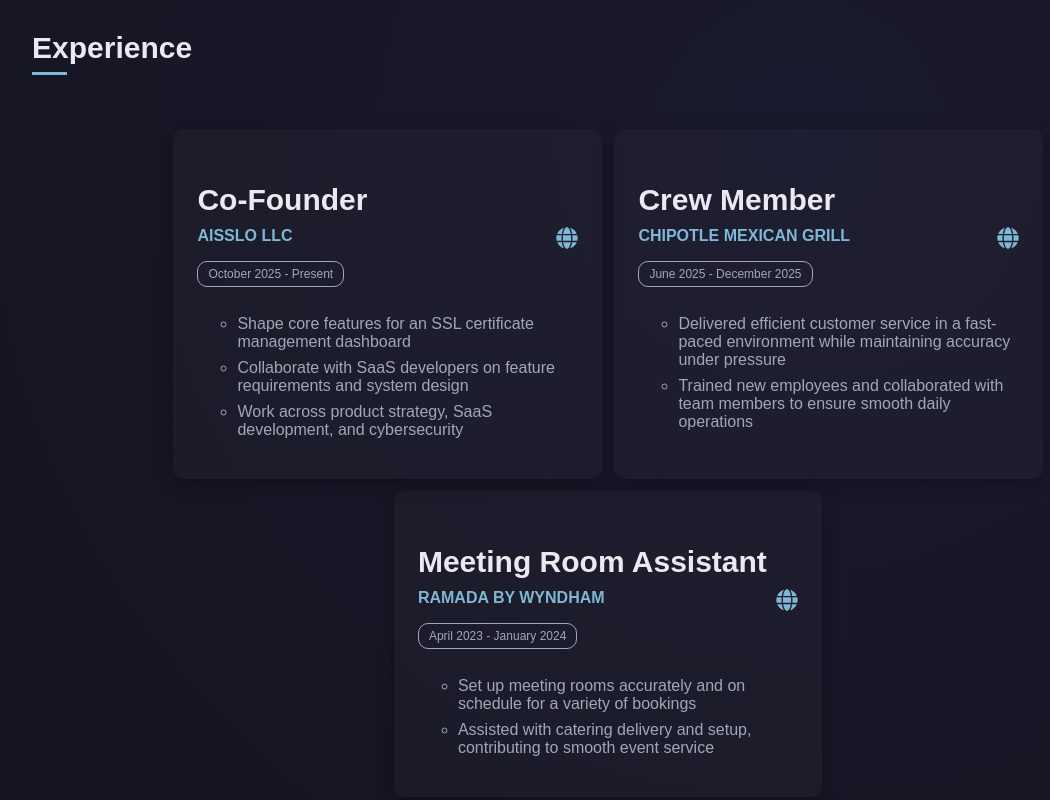
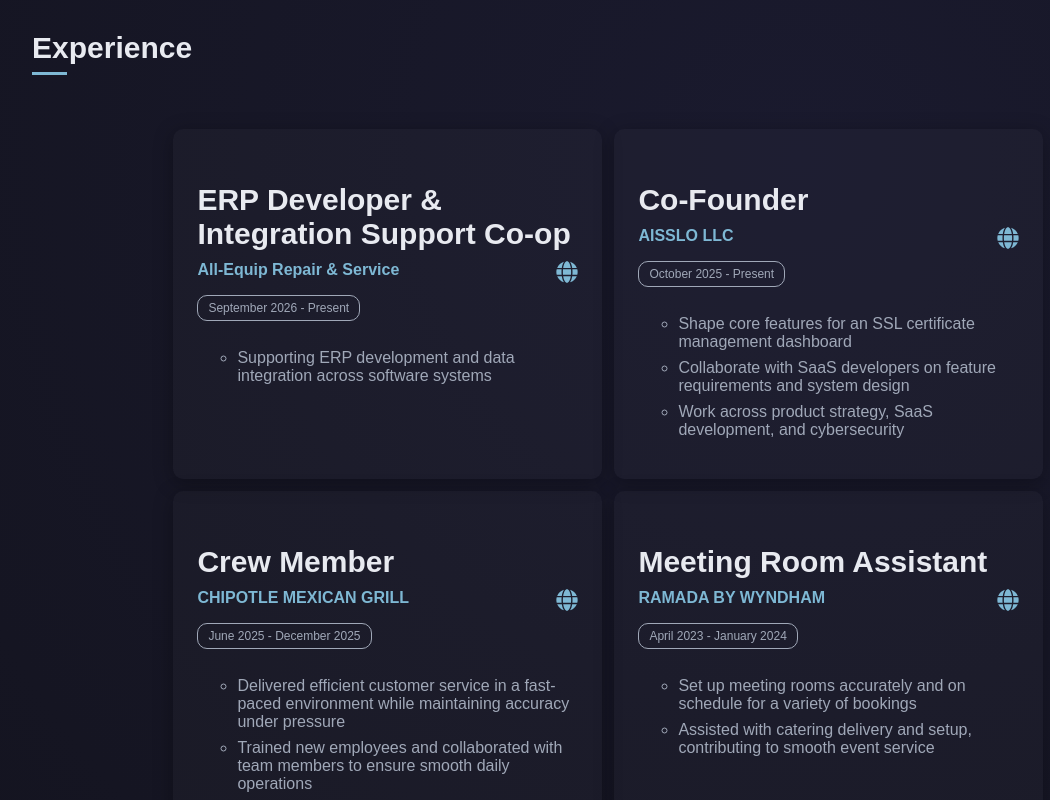
Before and after one commit to damiankakkarjohnson/website-portfolio, a React (Vite) app: page / in a window 1280 px wide. Shown: the part 800-1600 px from the top of the page, without its empty margins (96-1146 px from the left). Built offline with nearby package versions, Linux system fonts and the light colour scheme; a web font is replaced by a local one.

Commit message:
Add All-Equip to Experience

```diff
--- a/src/Experience.jsx
+++ b/src/Experience.jsx
@@ -8,6 +8,16 @@
 
             <br/>
             <div className="entries">
+                <div className="card">
+                    <h3>ERP Developer & Integration Support Co-op</h3>
+                    <h4 className="cardCompany">All-Equip Repair & Service <span><a href="https://allequiprepair.ca/" target="_blank" rel="noreferrer"><FaGlobe/></a></span></h4>
+                    <p className="timeTag">September 2026 - Present</p>
+                    <br/>
+                    <ul>
+                        <li>Supporting ERP development and data integration across software systems</li>
+                    </ul>
+                </div>
+
                 <div className="card">
                     <h3>Co-Founder</h3>
                     <h4 className="cardCompany">AISSLO LLC <span><a href="https://www.aisslo.com/" target="_blank" rel="noreferrer"><FaGlobe/></a></span></h4>
```
